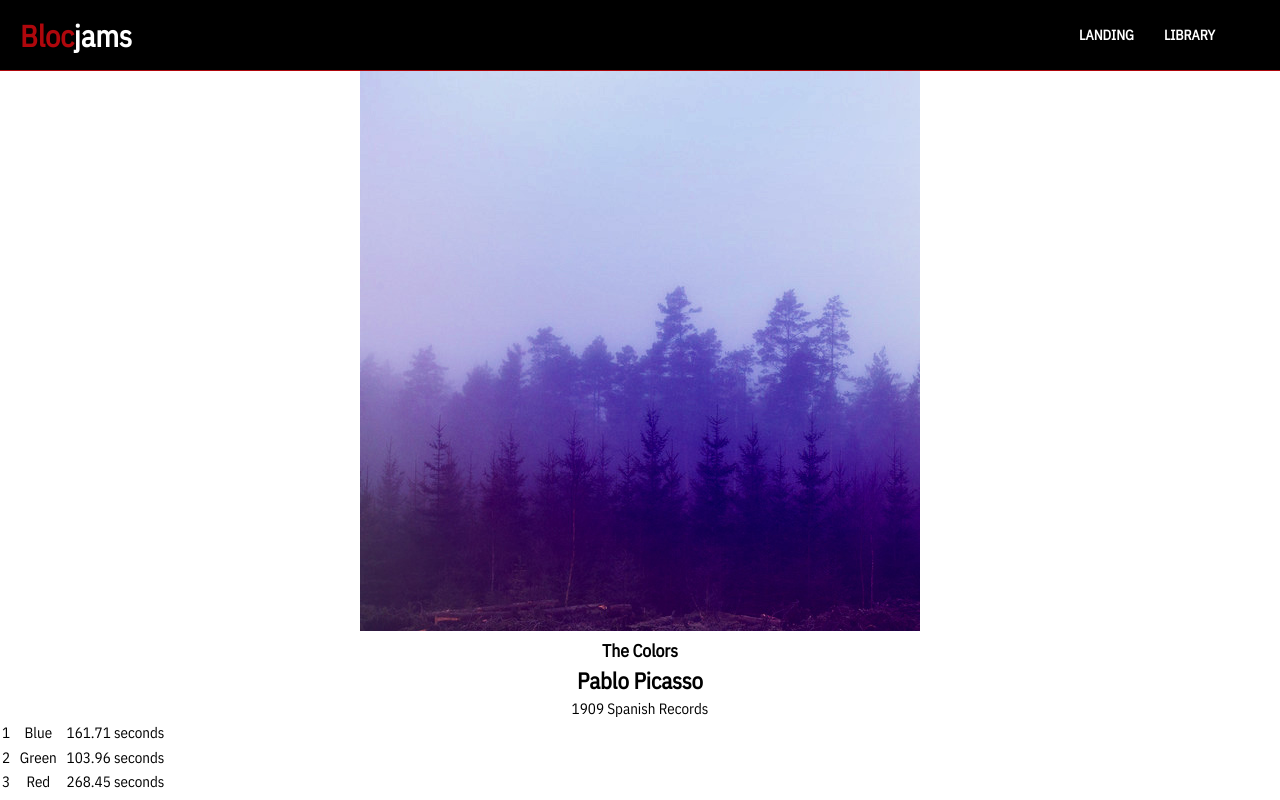
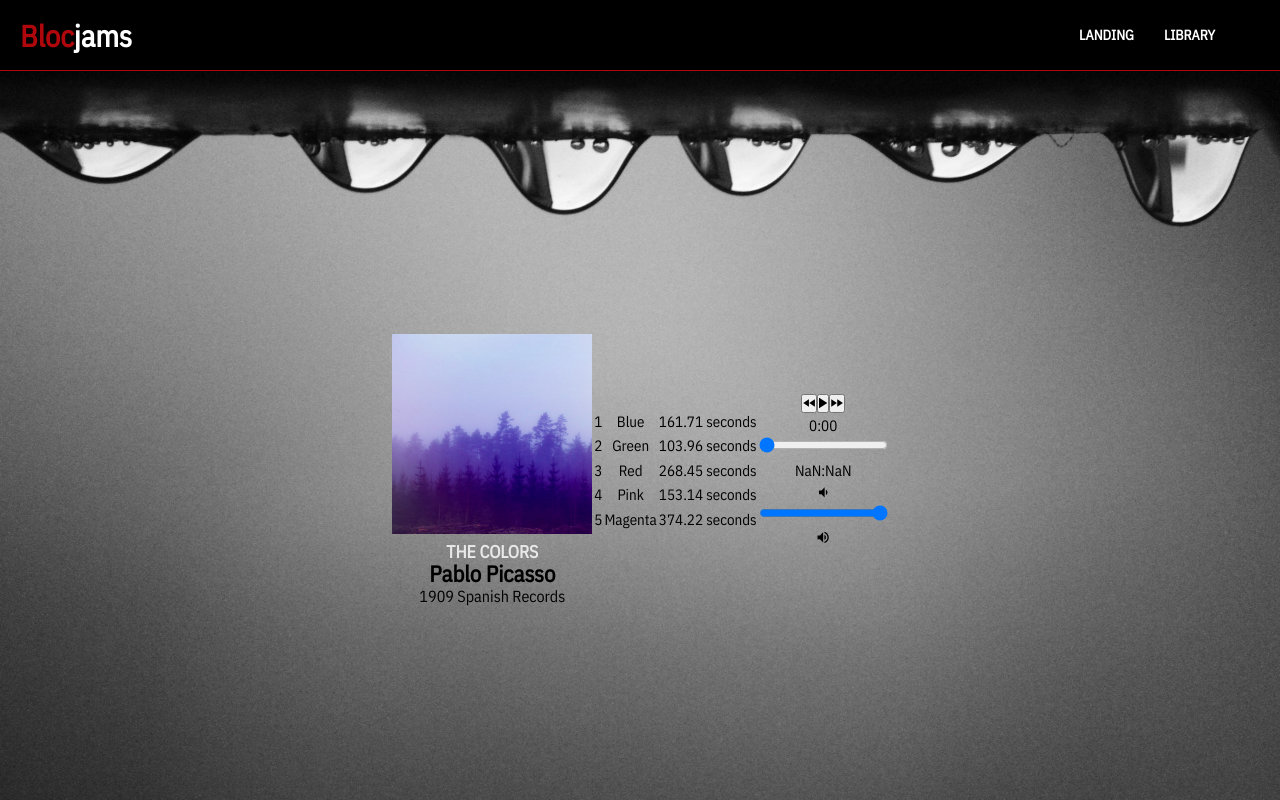
Before and after one commit to kaurnavjeet/bloc-jams-react, a React (Create React App) app: page /album/the-colors in a window 1280 px wide. Shown: the top 800 px of the page. Built offline with nearby package versions, Linux system fonts and the light colour scheme.

Commit message:
Album Page: WIP

```diff
--- a/src/index.css
+++ b/src/index.css
@@ -121,7 +121,7 @@ header .nav:focus {
   color: #212121;
   font-size: 20px;
   font-weight: 550;
-  width: 100vh;
+  width: 100vw;
   box-shadow: 5px 0 0 rgba(175, 7, 12,0.2);
 }
 
@@ -140,7 +140,6 @@ header .nav:focus {
 
 .library div {
   line-height: 1.4rem;
-
 }
 
 .library div:first-of-type {
@@ -153,6 +152,38 @@ header .nav:focus {
   font-size: 1rem;
   text-transform: capitalize;
 }
+
+.album {
+  background: url(./music3.jpeg);
+  background-size: cover;
+  background-position: center;
+  background-repeat: no-repeat;
+  min-height: 100vh;
+  display: flex;
+  flex-direction: row;
+  justify-content: center;
+  align-items: center;
+}
+
+.album-info {
+  line-height: 1.4rem;
+}
+
+#album-cover-art {
+  width: 200px;
+}
+
+#album-title {
+  text-transform: uppercase;
+  font-weight: 600;
+  color: #E8E8E8;
+}
+
+#release-info {
+  font-size: 1rem;
+  text-transform: capitalize;
+}
+
 
  /* Media Queries */
 @media all and (max-width: 600px) {
```
